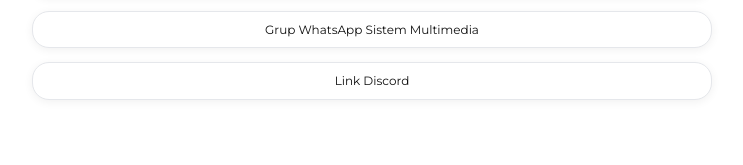
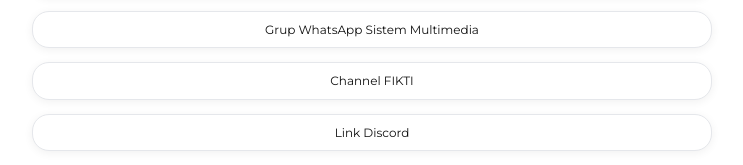
Before and after one commit to asdfkhjas923485/4KA30, a plain HTML site: page index.html in a window 1280 px wide. Shown: the part 796-961 px from the top of the page, 268-1011 px from the left. Before the commit the page ends 913 px from the top, so only its background shows below. Drawn offline with Linux system fonts and the light colour scheme.

Commit message:
index.html

```diff
--- a/index.html
+++ b/index.html
@@ -74,6 +74,9 @@
       <a class="tile" href="https://chat.whatsapp.com/Hq3PzhJmvTsFxFo1o174Gx?mode=ems_share_t">
         <div class="tile-text"><p>Grup WhatsApp Sistem Multimedia</p></div>
       </a>
+        <a class="tile" href="https://whatsapp.com/channel/0029Vb0SDeMHVvTSWMKIfa1E">
+        <div class="tile-text"><p>Channel FIKTI </p></div>
+      </a>
 
       <a class="tile" href="https://discord.gg/rGfHwbGm">
         <div class="tile-text"><p>Link Discord</p></div>
```
